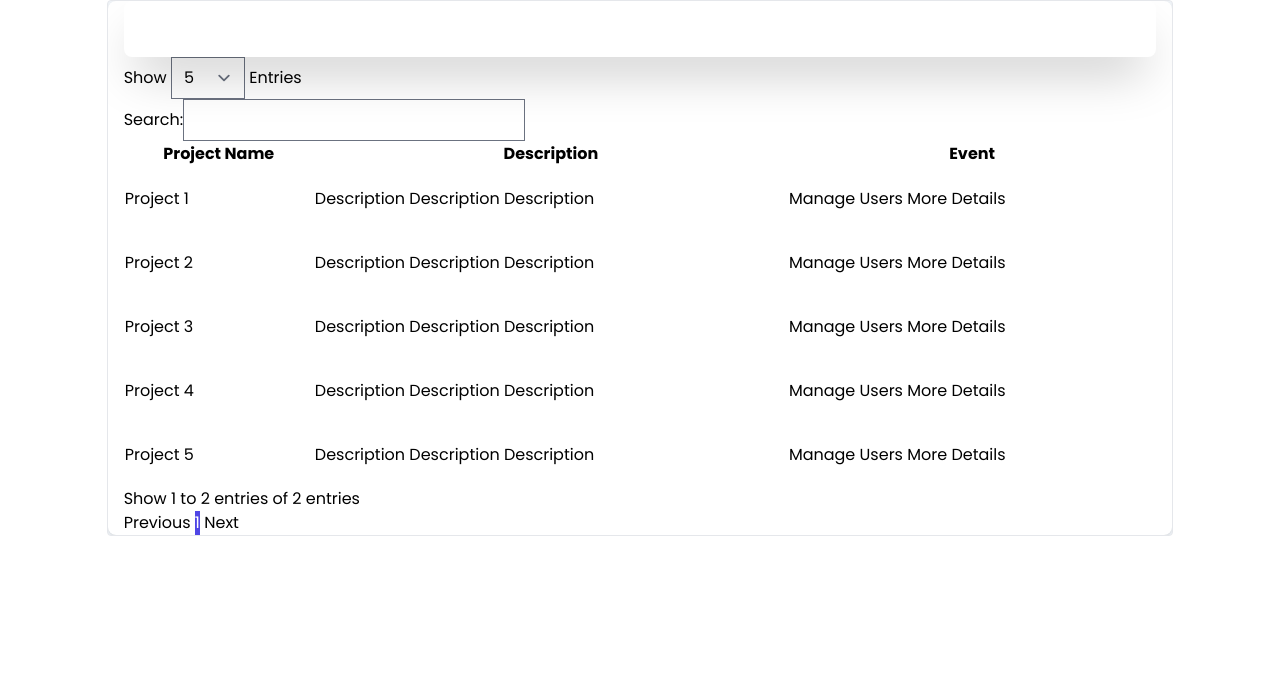
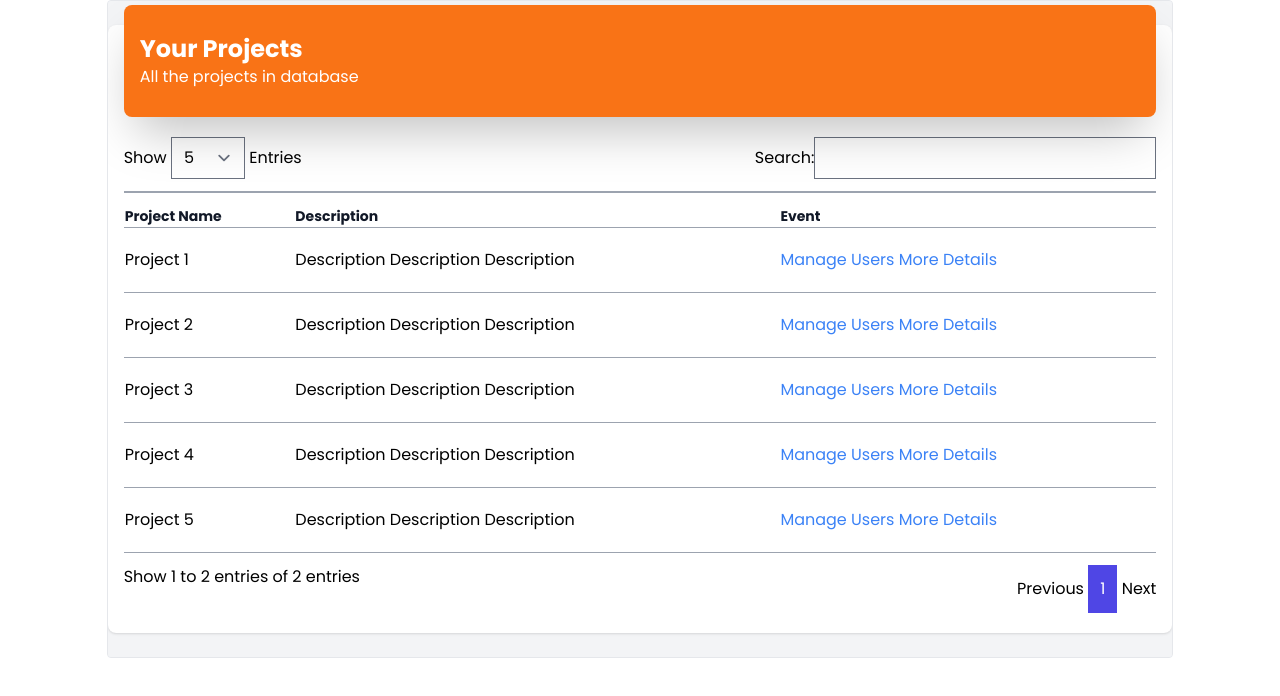
Before and after one commit to blooming-volcanoes/grab-bug-client, a Next.js app: page /dashboard/projectDescription in a window 1280 px wide. Shown: the top 696 px of the page. Built offline with nearby package versions, Linux system fonts and the light colour scheme; what tw-elements would draw is missing.

Commit message:
[CHECKED]- checked bt raiyan

```diff
--- a/src/DashboardPages/ProjectDescription/ProjectDescriptionComponents/TableBody.tsx
+++ b/src/DashboardPages/ProjectDescription/ProjectDescriptionComponents/TableBody.tsx
@@ -2,10 +2,10 @@
 import React from "react";
 import TableRowSingle from "./TableRowSingle";
 
-function TableBody({ projects }) {
+function TableBody({ projects }: any) {
     return (
         <tbody>
-            {projects.map((project) => (
+            {projects.map((project: any) => (
                 <TableRowSingle project={project} key={project.id} />
             ))}
         </tbody>
--- a/src/DashboardPages/ProjectDescription/ProjectDescriptionComponents/TableRowSingle.tsx
+++ b/src/DashboardPages/ProjectDescription/ProjectDescriptionComponents/TableRowSingle.tsx
@@ -2,7 +2,7 @@
 import React from "react";
 import styles from "../../../styles/projectDescriptionTable.module.css";
 
-function TableRowSingle({ project }) {
+function TableRowSingle({ project }: any) {
     return (
         <tr className="border-b border-gray-400">
             <td className={styles.td}>{project.name}</td>
--- a/src/DashboardPages/ProjectDescription/ProjectDescriptionTable.tsx
+++ b/src/DashboardPages/ProjectDescription/ProjectDescriptionTable.tsx
@@ -10,7 +10,7 @@ import Search from "./ProjectDescriptionComponents/Search";
 import TableBody from "./ProjectDescriptionComponents/TableBody";
 import TableHeader from "./ProjectDescriptionComponents/TableHeader";
 
-function ProjectDescriptionTable({ projects }) {
+function ProjectDescriptionTable({ projects }: any) {
     return (
         <div className="bg-gray-100 py-6">
             <div className="container mx-auto rounded-lg bg-white  px-4 pb-5 shadow">
--- a/src/pages/dashboard/projectDescription.tsx
+++ b/src/pages/dashboard/projectDescription.tsx
@@ -2,7 +2,7 @@ import ProjectDescriptionTable from "DashboardPages/ProjectDescription/ProjectDe
 import React from "react";
 
 // eslint-disable-next-line arrow-body-style
-const projectDescription = ({ projects }) => {
+const projectDescription = ({ projects }: any) => {
     return (
         <div className="relative h-24 w-full sm:mx-auto sm:w-full md:w-5/6">
             <div className="z-50 w-full overflow-scroll rounded border bg-slate-100">
--- a/tailwind.config.js
+++ b/tailwind.config.js
@@ -1,7 +1,7 @@
 /* eslint-disable import/no-extraneous-dependencies */
 /* eslint-disable global-require */
 module.exports = {
-    content: ["src/pages/**/*.{js,ts,jsx,tsx}", "src/components/**/*.{js,ts,jsx,tsx}"],
+    content: ["src/**/*.{js,ts,jsx,tsx}"],
     theme: {
         extend: {},
     },
```
